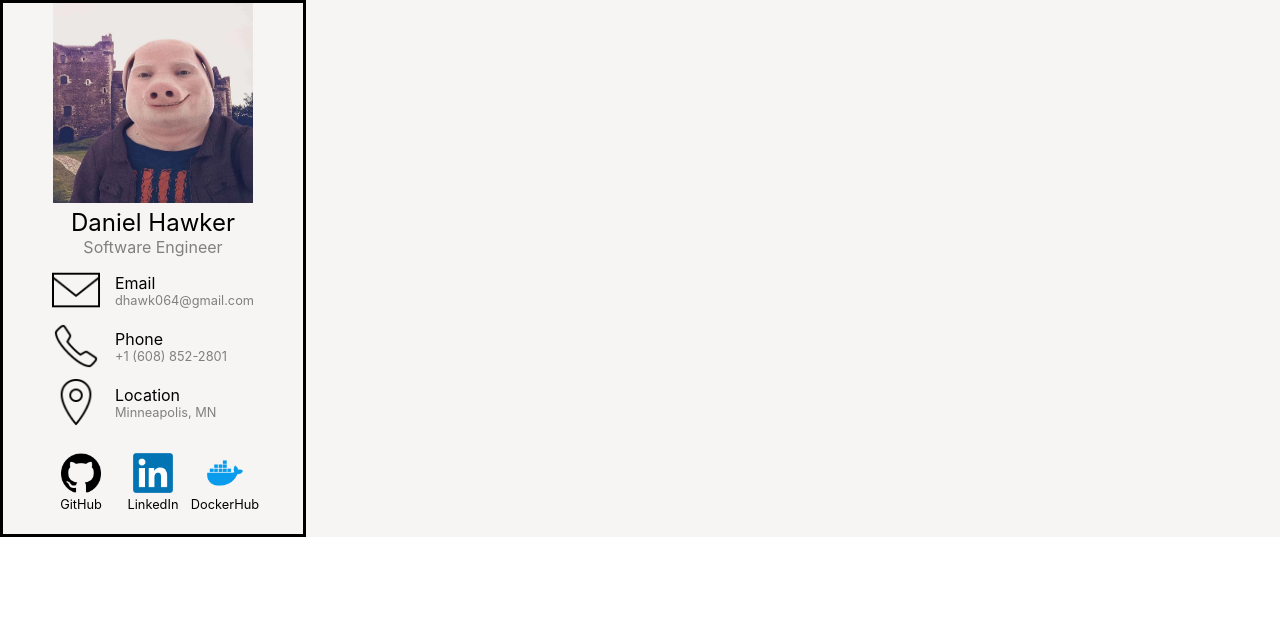
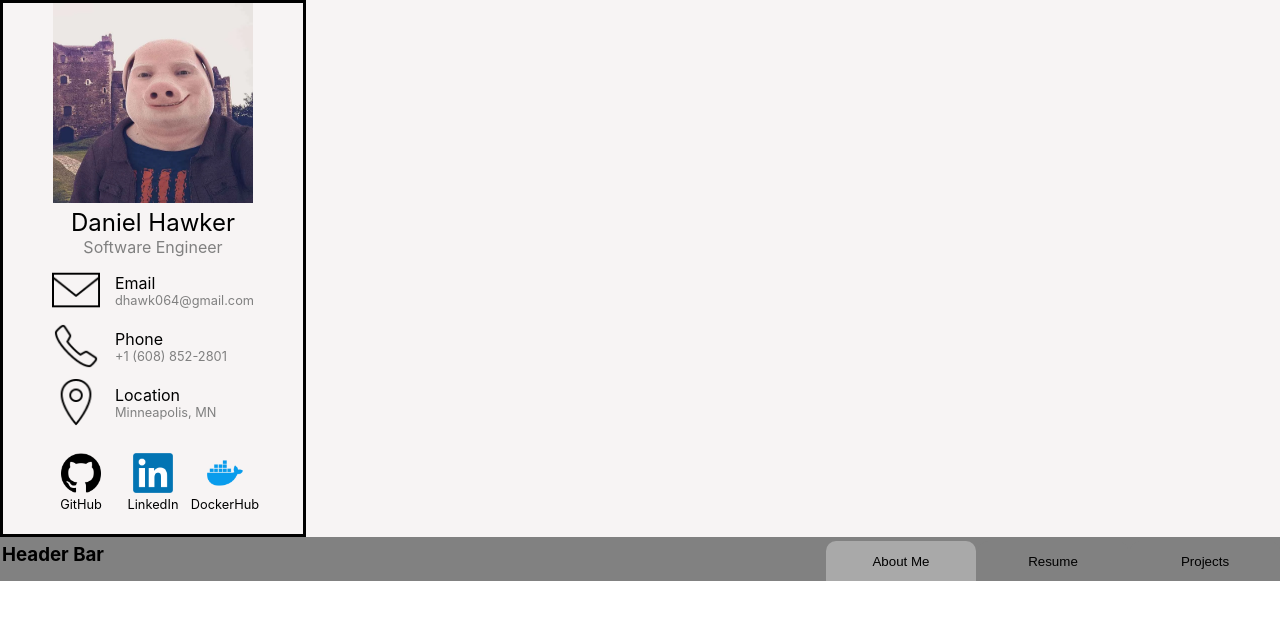
Before and after one commit to hawkerd/profile, a React (Create React App) app: page / in a window 1280 px wide. Shown: the top 620 px of the page. Built offline with nearby package versions, Linux system fonts and the light colour scheme.

Commit message:
feature: add header bar

```diff
--- a/src/App.js
+++ b/src/App.js
@@ -1,12 +1,15 @@
 //src/App.js
-import React from 'react';
+import React, { useState } from 'react';
 import './App.css';
 
 /* Import components and data */
 import ProfileBox from './components/Elements/ProfileBox/ProfileBox';
 import profileBox from './data/profileBox';
+import HeaderBar from './components/Elements/HeaderBar/HeaderBar';
 
 function App() {
+    const [currentSection, setCurrentSection] = useState('aboutMe');
+
     return (
         <div className="App">
             <ProfileBox
@@ -16,6 +19,10 @@ function App() {
                 contacts={profileBox.contacts}
                 socials={profileBox.socials}
             />
+            <HeaderBar
+                currentSection={currentSection}
+                setCurrentSection={setCurrentSection}
+            />
         </div>
     );
 };
--- /dev/null
+++ b/src/components/Elements/HeaderBar/HeaderBar.css
@@ -0,0 +1,39 @@
+/* src/components/Elements/HeaderBar/HeaderBar.css */
+
+.headerBar {
+    display: flex;
+    justify-content: space-between;
+    background-color: rgb(129, 129, 129);
+    height: 40px;
+    padding-top: 4px;
+}
+
+.headerBar-title {
+    margin: 2px;
+}
+
+.headerBar-buttons {
+    display: flex;
+    background-color: inherit;
+    gap: 2px;
+}
+
+.headerBar button {
+    border-top-left-radius: 10px;
+    border-top-right-radius: 10px;
+    height: 100%;
+    border: none;
+    width: 150px;
+}
+
+.headerBar button:hover {
+    background-color: darkgray;
+}
+
+.active {
+    background-color: darkgray;
+}
+
+.inactive {
+    background-color: inherit;
+}
--- /dev/null
+++ b/src/components/Elements/HeaderBar/HeaderBar.js
@@ -0,0 +1,33 @@
+/* src/components/Elements/HeaderBar/HeaderBar.js */
+import React from 'react';
+import './HeaderBar.css';
+
+const HeaderBar = ({ setCurrentSection, currentSection }) => {
+    return (
+        <div className="headerBar">
+            <h3 className="headerBar-title">Header Bar</h3>
+            <div className="headerBar-buttons">
+                <button
+                    className={currentSection === 'aboutMe' ? 'active' : 'inactive'}
+                    onClick={() => setCurrentSection('aboutMe')}
+                >
+                    About Me
+                </button>
+                <button
+                    className={currentSection === 'resume' ? 'active' : 'inactive'}
+                    onClick={() => setCurrentSection('resume')}
+                >
+                    Resume
+                </button>
+                <button
+                    className={currentSection === 'projects' ? 'active' : 'inactive'}
+                    onClick={() => setCurrentSection('projects')}
+                >
+                    Projects
+                </button>
+            </div>
+        </div>
+    );
+};
+
+export default HeaderBar;
```
